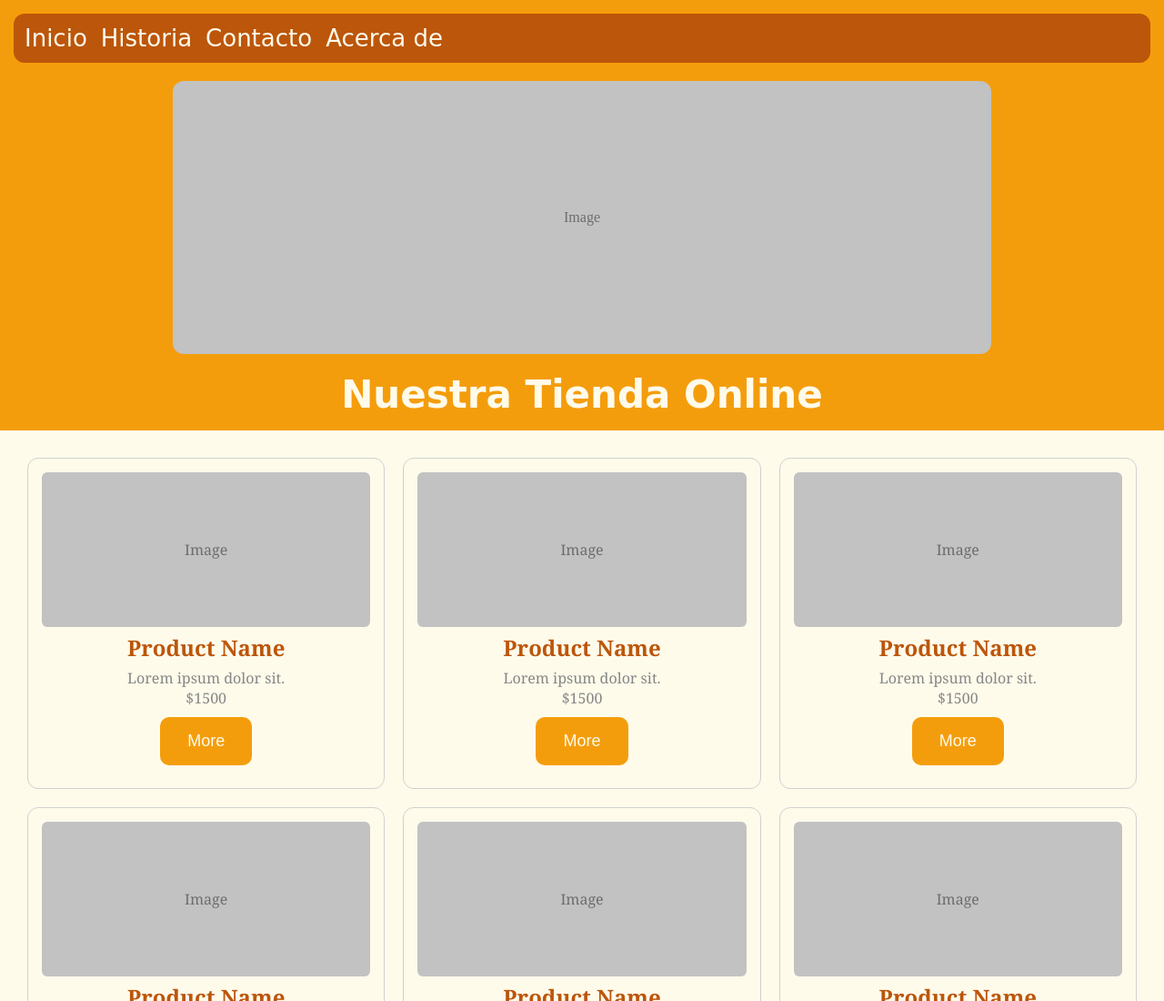
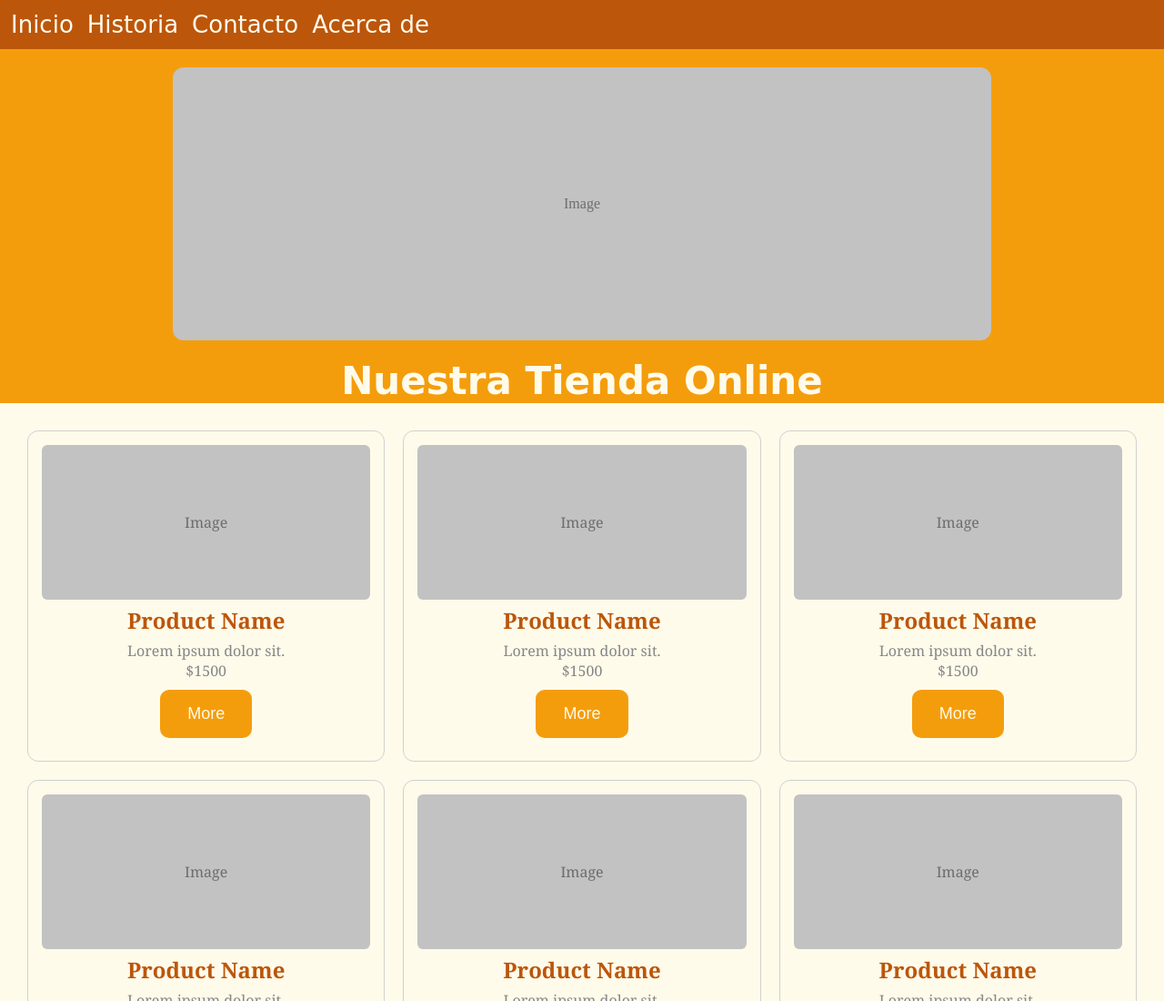
Before and after one commit to Puchinn/ITMaster-Ejercicios, a plain HTML site: page tramo-2/05-integrales/16-sitio-web-completo/index.html in a window 1280 px wide. Shown: the top 1100 px of the page at 91% size. Drawn offline with Linux system fonts and the light colour scheme.

Commit message:
actualizar estilos del nav

```diff
--- a/tramo-2/05-integrales/16-sitio-web-completo/styles.css
+++ b/tramo-2/05-integrales/16-sitio-web-completo/styles.css
@@ -5,13 +5,11 @@
 }
 
 header {
-  padding: 15px;
   background-color: #f49d0c;
 }
 
 nav {
   background-color: #bc560a;
-  border-radius: 12px;
   padding: 12px;
 }
 
```
